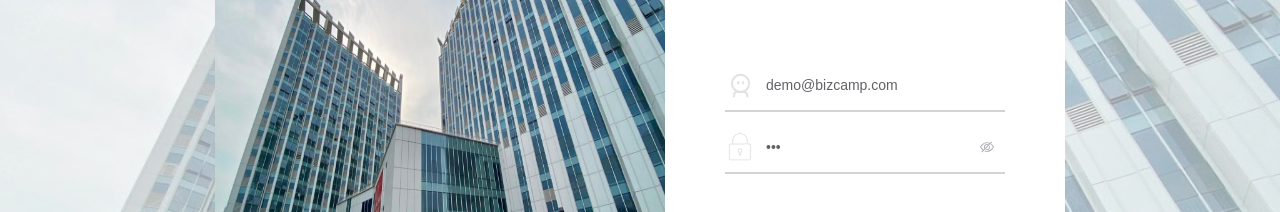
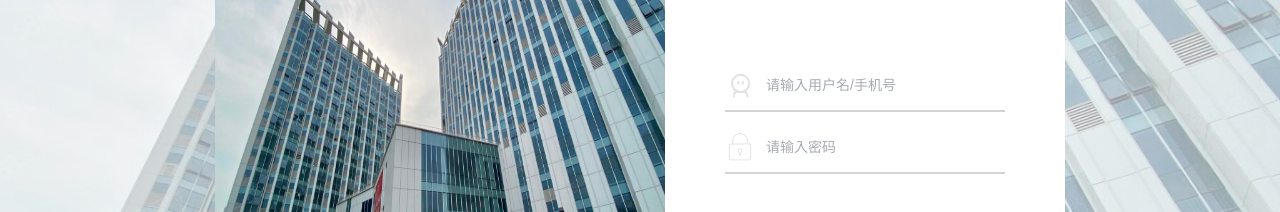
Before and after one commit to yuanhaoMin/gpt4fun-fe, a Vue app: page /login in a window 1280 px wide. Shown: the part 307-519 px from the top of the page. Built offline with nearby package versions, Linux system fonts and the light colour scheme.

Commit message:
fix relative layouut

```diff
--- a/src/views/login.vue
+++ b/src/views/login.vue
@@ -45,8 +45,8 @@ import { ElMessage } from "element-plus";
 import { useStore } from "vuex";
 const router = useRouter();
 const store = useStore();
-const username = ref("demo@bizcamp.com");
-const password = ref("999");
+const username = ref("");
+const password = ref("");
 
 let jump = async () => {
   if (username.value == "" || password.value == "") {
```
